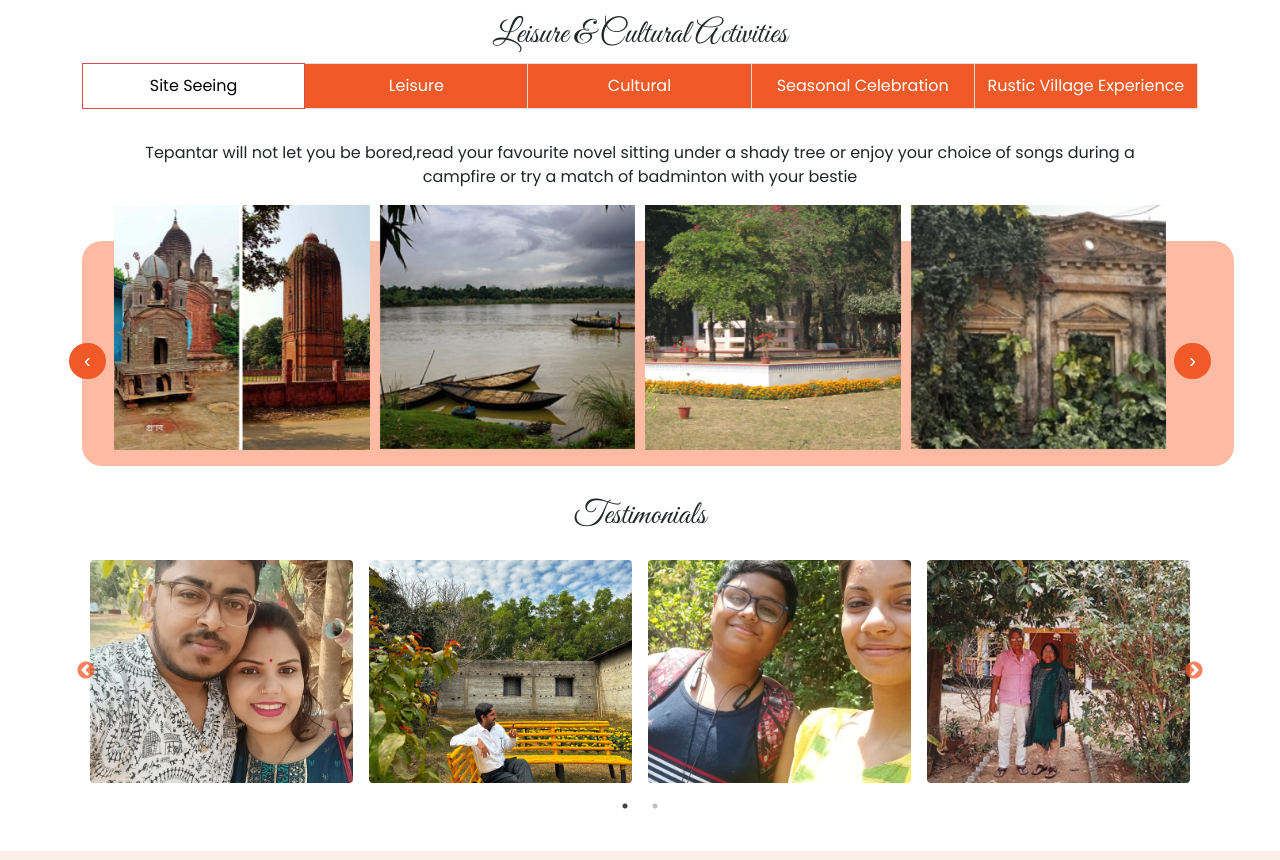
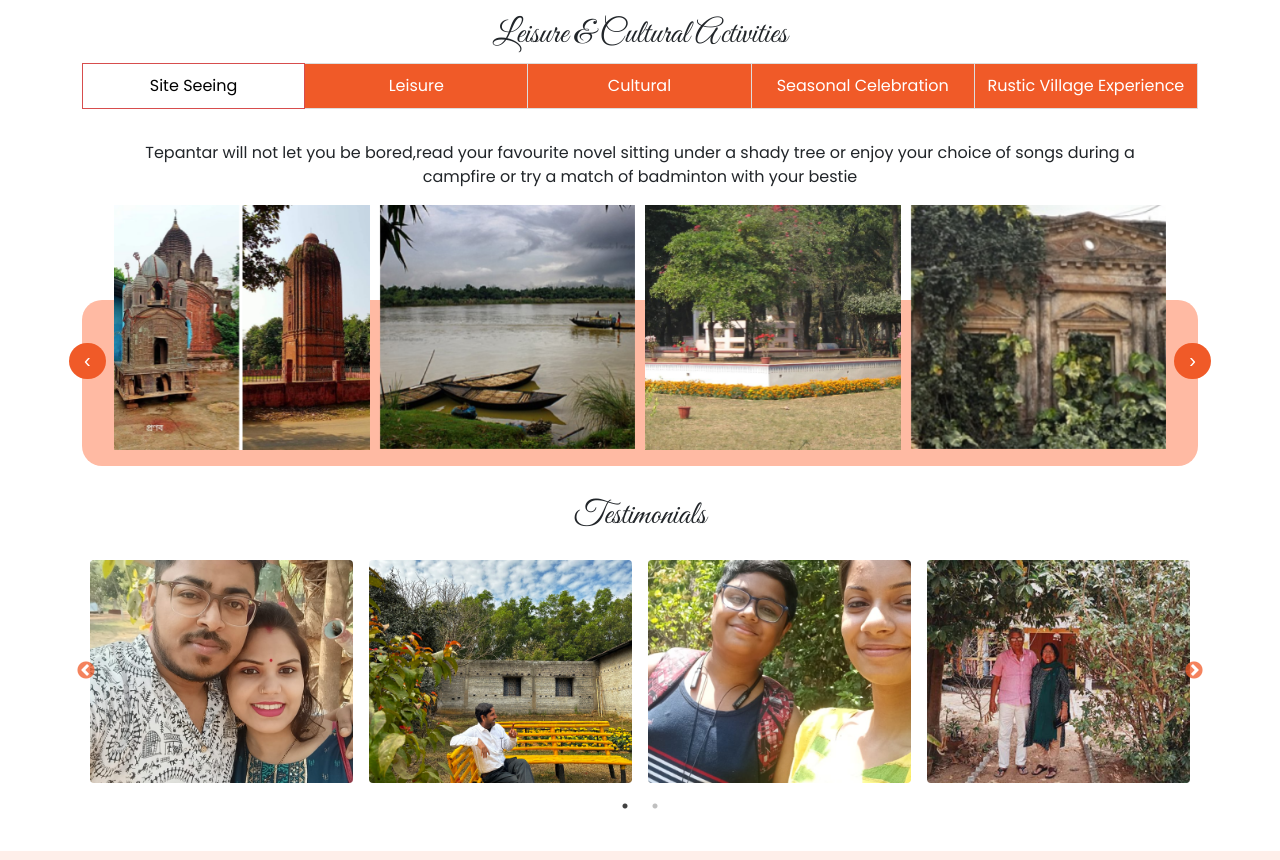
Before and after one commit to shahrukhdigitalwolf/tepantar, a plain HTML site: page index.html in a window 1280 px wide. Shown: the part 1117-1977 px from the top of the page. Drawn offline with Linux system fonts and the light colour scheme; a web font is replaced by a local one.

Commit message:
css update

```diff
--- a/assets/css/custom.css
+++ b/assets/css/custom.css
@@ -79,17 +79,18 @@ h1{
 .tepantar-activities{
     position: relative;
 }
-.tab{
+.tab-contents{
     position: relative;
     z-index: 10;
 }
-.tabs::after{
+.tab-contents::after{
     content: '';
     background-color: #FFBAA3;
-    width: 90%;
+    width: 100%;
     height: 50%;
     position: absolute;
     bottom: 0;
+    left: 0;
     border-radius: 20px;
     z-index: -1;
 }
```
